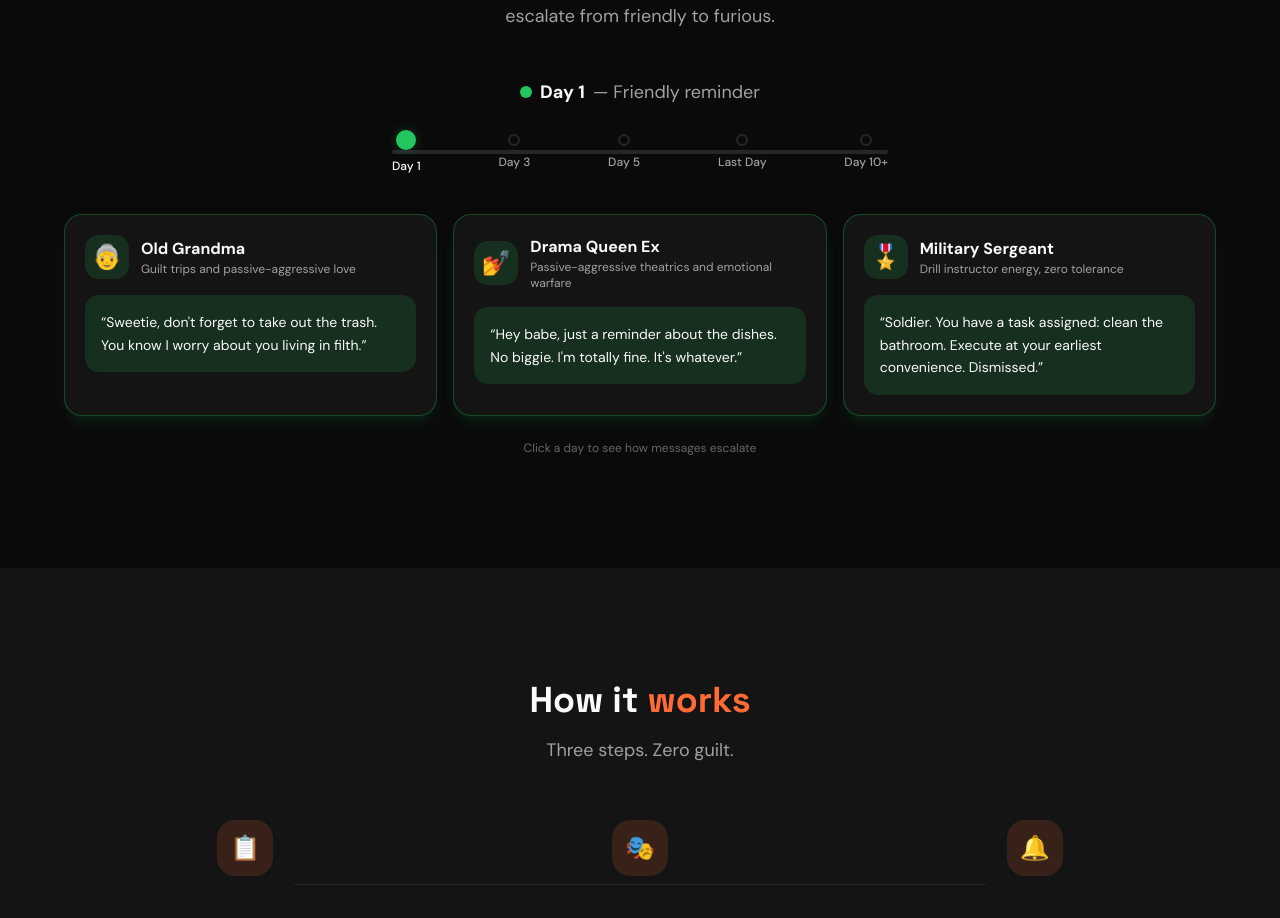
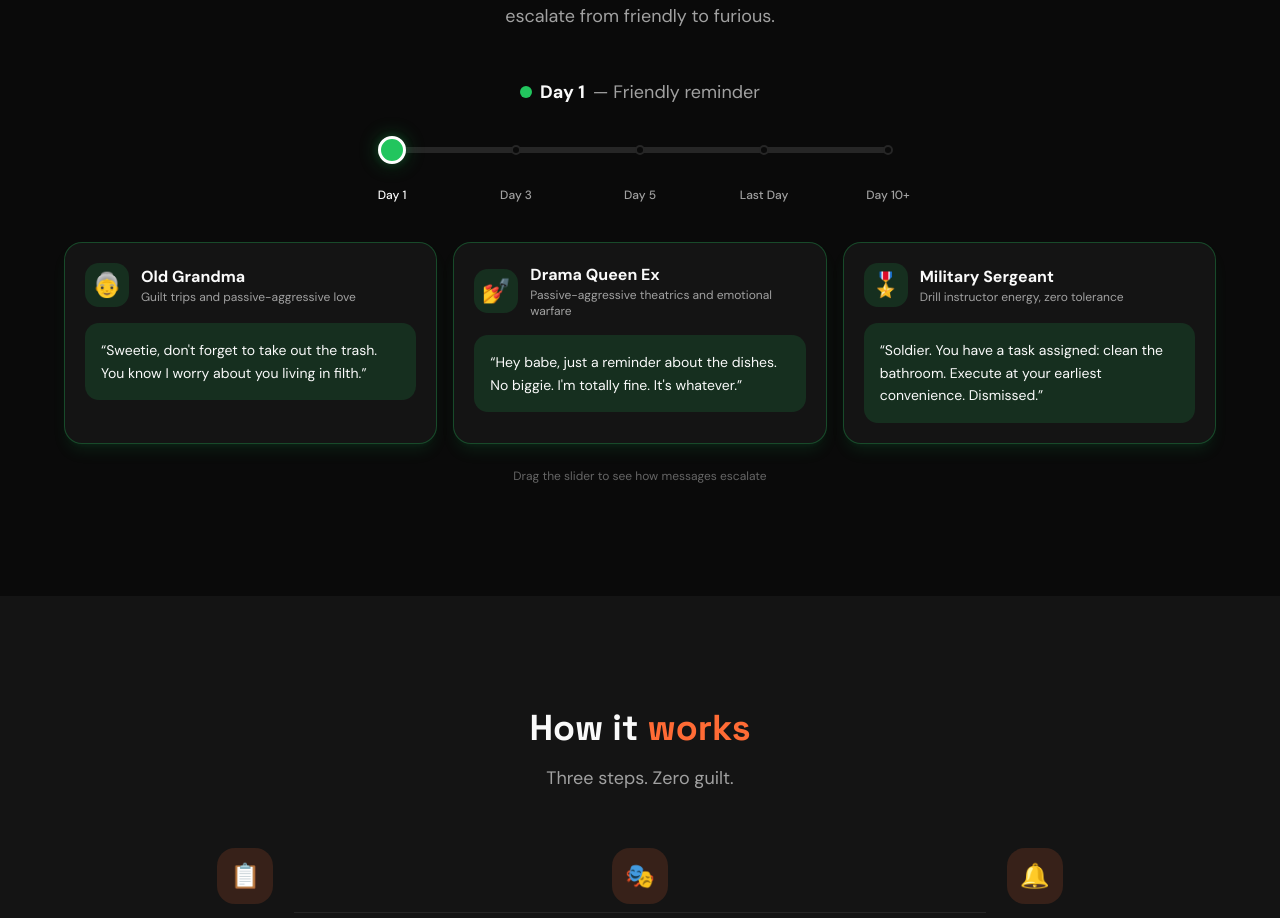
Before and after one commit to amaninderpreetsingh/Nagging-Partner, a Next.js app: page / in a window 1280 px wide. Shown: the part 1386-2304 px from the top of the page. Built offline with nearby package versions, Linux system fonts and the light colour scheme; no server answers; the database is empty.

Commit message:
updated slider

```diff
--- a/app/components/persona-timeline.tsx
+++ b/app/components/persona-timeline.tsx
@@ -2,6 +2,7 @@
 
 import { useState } from "react";
 import { motion, AnimatePresence } from "motion/react";
+import { Slider as SliderPrimitive } from "@base-ui/react/slider";
 import { personas } from "@/app/data/personas";
 
 const timePoints = [
@@ -58,10 +59,12 @@ const toneByIndex = [
   "nuclear",
 ] as const;
 
+const toneColors = toneByIndex.map((t) => toneStyles[t].color);
+
 export default function PersonaTimeline() {
   const [timeIndex, setTimeIndex] = useState(0);
   const [activePersona, setActivePersona] = useState(0);
-  const currentTime = timePoints[timeIndex];
+
   const currentTone = toneByIndex[timeIndex];
   const currentColor = toneStyles[currentTone].color;
 
@@ -69,85 +72,99 @@ export default function PersonaTimeline() {
     <div className="w-full">
       {/* Current state label */}
       <div className="text-center mb-4 md:mb-6">
+        <AnimatePresence mode="wait">
           <motion.div
             key={timeIndex}
             initial={{ opacity: 0, y: -5 }}
             animate={{ opacity: 1, y: 0 }}
+            exit={{ opacity: 0, y: 5 }}
             className="inline-flex items-center gap-2"
           >
             <span
-            className="w-3 h-3 rounded-full"
+              className="w-3 h-3 rounded-full transition-colors duration-300"
               style={{ backgroundColor: currentColor }}
             />
             <span className="text-base md:text-lg font-bold text-text-primary">
-            {currentTime.label}
+              {timePoints[timeIndex].label}
             </span>
             <span className="text-base md:text-lg text-text-secondary">
-            — {currentTime.sublabel}
+              — {timePoints[timeIndex].sublabel}
             </span>
           </motion.div>
+        </AnimatePresence>
       </div>
 
-      {/* Custom stepped progress bar */}
-      <div
-        className="max-w-sm md:max-w-lg mx-auto mb-6 md:mb-10 px-2"
-        role="radiogroup"
+      {/* Base UI Slider — native drag, snap, keyboard, accessibility */}
+      <div className="max-w-sm md:max-w-lg mx-auto mb-6 md:mb-10 px-2">
+        <SliderPrimitive.Root
+          min={0}
+          max={4}
+          step={1}
+          value={timeIndex}
+          onValueChange={(val) => {
+            const v = typeof val === "number" ? val : val[0];
+            setTimeIndex(v);
+          }}
           aria-label="Escalation timeline"
+          className="relative w-full"
         >
-        <div className="relative flex items-center justify-between">
-          {/* Track background */}
-          <div className="absolute top-1/2 left-0 right-0 h-1 -translate-y-1/2 bg-border rounded-full" />
-          {/* Track fill */}
-          <motion.div
-            className="absolute top-1/2 left-0 h-1 -translate-y-1/2 rounded-full"
+          <SliderPrimitive.Control className="relative flex w-full touch-none items-center select-none h-10 cursor-pointer">
+            <SliderPrimitive.Track className="relative w-full h-1.5 bg-border rounded-full">
+              {/* Colored fill indicator */}
+              <SliderPrimitive.Indicator
+                className="h-full rounded-full transition-colors duration-300"
                 style={{ backgroundColor: currentColor }}
-            animate={{ width: `${(timeIndex / (timePoints.length - 1)) * 100}%` }}
-            transition={{ duration: 0.3, ease: [0.23, 1, 0.32, 1] }}
               />
 
-          {/* Step dots + labels */}
+              {/* Tick marks */}
+              {timePoints.map((_, i) => {
+                const isPast = i <= timeIndex;
+                const leftPercent = (i / 4) * 100;
+                return (
+                  <div
+                    key={i}
+                    className="absolute top-1/2 -translate-y-1/2 -translate-x-1/2 pointer-events-none"
+                    style={{ left: `${leftPercent}%` }}
+                  >
+                    <div
+                      className="w-2.5 h-2.5 rounded-full border-2 transition-all duration-300"
+                      style={{
+                        backgroundColor: isPast ? toneColors[Math.min(i, timeIndex)] : "#0a0a0a",
+                        borderColor: isPast ? toneColors[Math.min(i, timeIndex)] : "#262626",
+                      }}
+                    />
+                  </div>
+                );
+              })}
+            </SliderPrimitive.Track>
+
+            {/* Thumb */}
+            <SliderPrimitive.Thumb
+              className="block w-7 h-7 rounded-full border-[3px] border-white cursor-grab active:cursor-grabbing focus-visible:outline-none focus-visible:ring-2 focus-visible:ring-white/50 transition-shadow duration-300"
+              style={{
+                backgroundColor: currentColor,
+                boxShadow: `0 0 20px ${currentColor}50, 0 0 8px ${currentColor}30, 0 2px 8px rgba(0,0,0,0.3)`,
+              }}
+            />
+          </SliderPrimitive.Control>
+
+          {/* Step labels */}
+          <div className="relative w-full mt-3">
             {timePoints.map((point, i) => {
               const isActive = i === timeIndex;
-            const isPast = i <= timeIndex;
-            const stepColor = isPast
-              ? toneStyles[toneByIndex[Math.min(i, timeIndex)]].color
-              : undefined;
-
+              const leftPercent = (i / 4) * 100;
               return (
                 <button
                   key={point.label}
                   onClick={() => setTimeIndex(i)}
-                className="relative z-10 flex flex-col items-center gap-2 cursor-pointer group"
-                role="radio"
-                aria-checked={isActive}
-                aria-label={`${point.label}: ${point.sublabel}`}
+                  className="absolute -translate-x-1/2 cursor-pointer"
+                  style={{ left: `${leftPercent}%` }}
                 >
-                {/* Dot */}
-                <motion.div
-                  className="rounded-full border-2 transition-colors"
-                  animate={{
-                    width: isActive ? 20 : 12,
-                    height: isActive ? 20 : 12,
-                    borderColor: isPast ? (stepColor ?? "#262626") : "#262626",
-                    backgroundColor: isPast
-                      ? isActive
-                        ? (stepColor ?? "#262626")
-                        : (stepColor ?? "#262626")
-                      : "#0a0a0a",
-                  }}
-                  transition={{ duration: 0.25 }}
-                  style={{
-                    boxShadow: isActive
-                      ? `0 0 12px ${currentColor}40`
-                      : "none",
-                  }}
-                />
-                {/* Label */}
                   <span
                     className={`text-[10px] md:text-xs font-medium transition-colors whitespace-nowrap ${
                       isActive
                         ? "text-text-primary"
-                      : "text-text-secondary group-hover:text-text-primary"
+                        : "text-text-secondary hover:text-text-primary"
                     }`}
                   >
                     {point.label}
@@ -156,11 +173,14 @@ export default function PersonaTimeline() {
               );
             })}
           </div>
+        </SliderPrimitive.Root>
+
+        {/* Spacer for labels */}
+        <div className="h-5" />
       </div>
 
       {/* ===== MOBILE: Tabbed persona selector ===== */}
       <div className="md:hidden">
-        {/* Persona tabs */}
         <div className="flex gap-2 mb-4 justify-center">
           {personas.map((persona, i) => {
             const message = persona.messages[timeIndex];
@@ -187,7 +207,6 @@ export default function PersonaTimeline() {
           })}
         </div>
 
-        {/* Single active card */}
         <AnimatePresence mode="wait">
           {(() => {
             const persona = personas[activePersona];
@@ -232,12 +251,12 @@ export default function PersonaTimeline() {
 
       {/* ===== DESKTOP: 3-column grid ===== */}
       <div className="hidden md:grid md:grid-cols-3 gap-4">
-        <AnimatePresence mode="wait">
         {personas.map((persona, i) => {
           const message = persona.messages[timeIndex];
           const styles = toneStyles[message.tone];
 
           return (
+            <AnimatePresence mode="wait" key={persona.id}>
               <motion.div
                 key={`${persona.id}-${timeIndex}`}
                 initial={{ opacity: 0, y: 15, scale: 0.97 }}
@@ -268,15 +287,15 @@ export default function PersonaTimeline() {
                   </p>
                 </div>
               </motion.div>
+            </AnimatePresence>
           );
         })}
-        </AnimatePresence>
       </div>
 
       {/* Hint */}
       <p className="text-center text-xs text-text-secondary mt-4 md:mt-6 opacity-60">
-        <span className="md:hidden">Tap a persona, then pick a day</span>
-        <span className="hidden md:inline">Click a day</span>
+        <span className="md:hidden">Drag the slider, then pick a persona</span>
+        <span className="hidden md:inline">Drag the slider</span>
         {" "}to see how messages escalate
       </p>
     </div>
--- /dev/null
+++ b/components/ui/slider.tsx
@@ -0,0 +1,59 @@
+"use client"
+
+import * as React from "react"
+import { Slider as SliderPrimitive } from "@base-ui/react/slider"
+
+import { cn } from "@/lib/utils"
+
+function Slider({
+  className,
+  defaultValue,
+  value,
+  min = 0,
+  max = 100,
+  ...props
+}: SliderPrimitive.Root.Props) {
+  const _values = React.useMemo(
+    () =>
+      Array.isArray(value)
+        ? value
+        : Array.isArray(defaultValue)
+          ? defaultValue
+          : [min, max],
+    [value, defaultValue, min, max]
+  )
+
+  return (
+    <SliderPrimitive.Root
+      className={cn("data-horizontal:w-full data-vertical:h-full", className)}
+      data-slot="slider"
+      defaultValue={defaultValue}
+      value={value}
+      min={min}
+      max={max}
+      thumbAlignment="edge"
+      {...props}
+    >
+      <SliderPrimitive.Control className="relative flex w-full touch-none items-center select-none data-disabled:opacity-50 data-vertical:h-full data-vertical:min-h-40 data-vertical:w-auto data-vertical:flex-col">
+        <SliderPrimitive.Track
+          data-slot="slider-track"
+          className="relative grow overflow-hidden rounded-full bg-muted select-none data-horizontal:h-1 data-horizontal:w-full data-vertical:h-full data-vertical:w-1"
+        >
+          <SliderPrimitive.Indicator
+            data-slot="slider-range"
+            className="bg-primary select-none data-horizontal:h-full data-vertical:w-full"
+          />
+        </SliderPrimitive.Track>
+        {Array.from({ length: _values.length }, (_, index) => (
+          <SliderPrimitive.Thumb
+            data-slot="slider-thumb"
+            key={index}
+            className="relative block size-3 shrink-0 rounded-full border border-ring bg-white ring-ring/50 transition-[color,box-shadow] select-none after:absolute after:-inset-2 hover:ring-3 focus-visible:ring-3 focus-visible:outline-hidden active:ring-3 disabled:pointer-events-none disabled:opacity-50"
+          />
+        ))}
+      </SliderPrimitive.Control>
+    </SliderPrimitive.Root>
+  )
+}
+
+export { Slider }
--- a/package.json
+++ b/package.json
@@ -16,6 +16,7 @@
     "@vercel/analytics": "^2.0.1",
     "class-variance-authority": "^0.7.1",
     "clsx": "^2.1.1",
+    "embla-carousel-react": "^8.6.0",
     "lucide-react": "^1.7.0",
     "motion": "^12.38.0",
     "next": "16.2.1",
```
Also changed, not shown: components/ui/carousel.tsx (added, +242 -0 lines), 1 other file (tests, documents, lock files or other folders). Lines whose indentation alone changed are shown as unchanged.
